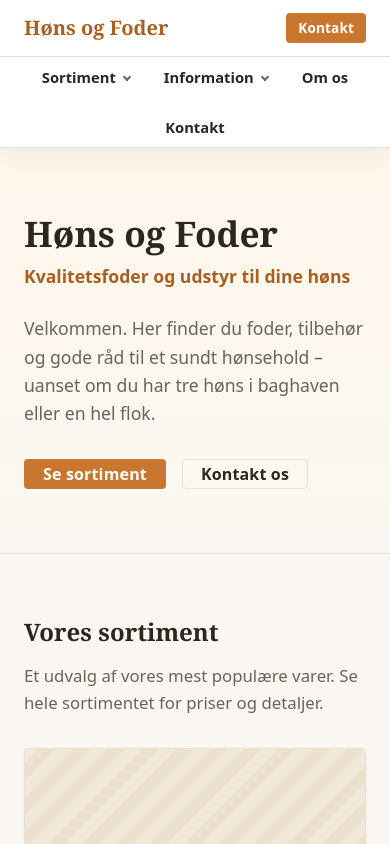
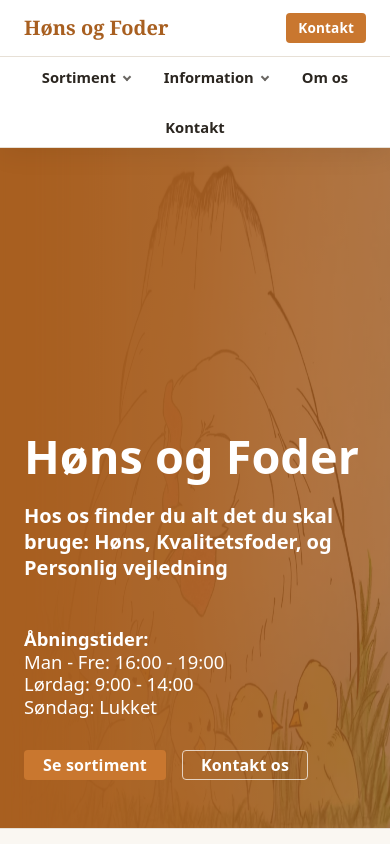
Before and after one commit to Bean-Machinie/Hoens-og-Foder-hjemmeside, a React (Vite) app: page / in a window 390 px wide. Shown: the top 844 px of the page. Built offline with nearby package versions, Linux system fonts and the light colour scheme.

Commit message:
Redesign hero section

```diff
--- a/src/components/layout/TopPanel.module.css
+++ b/src/components/layout/TopPanel.module.css
@@ -160,13 +160,17 @@
 }
 
 .navButton::after {
+  display: block;
+  flex: 0 0 auto;
   width: 6px;
   height: 6px;
   margin-left: 0.5rem;
+  margin-top: 0;
   border-right: 2px solid currentColor;
   border-bottom: 2px solid currentColor;
   content: '';
   opacity: 0.7;
+  transform-origin: 50% 50%;
   transform: rotate(45deg);
   transition: transform 160ms ease;
 }
--- a/src/pages/home/sections/Hero.module.css
+++ b/src/pages/home/sections/Hero.module.css
@@ -1,32 +1,104 @@
 .hero {
-  background: linear-gradient(180deg, #fff7ec 0%, var(--color-bg) 100%);
+  position: relative;
+  isolation: isolate;
+  min-height: clamp(460px, 70svh, 620px);
+  overflow: hidden;
+  background-color: var(--color-primary-dark);
   border-bottom: 1px solid var(--color-border);
 }
 
+.imageWrap {
+  position: absolute;
+  right: 0;
+  bottom: 0;
+  z-index: -1;
+  height: 100%;
+  aspect-ratio: 1065 / 865;
+  overflow: hidden;
+  -webkit-mask-image: linear-gradient(
+    90deg,
+    transparent 0%,
+    rgba(0, 0, 0, 0.08) 6%,
+    rgba(0, 0, 0, 0.45) 18%,
+    #000 34%
+  );
+  mask-image: linear-gradient(
+    90deg,
+    transparent 0%,
+    rgba(0, 0, 0, 0.08) 6%,
+    rgba(0, 0, 0, 0.45) 18%,
+    #000 34%
+  );
+}
+
+.imageWrap::before {
+  position: absolute;
+  inset: 0;
+  z-index: 1;
+  background:
+    linear-gradient(
+      90deg,
+      rgba(168, 95, 32, 0.18) 0%,
+      rgba(168, 95, 32, 0.08) 34%,
+      rgba(168, 95, 32, 0) 62%
+    );
+  content: '';
+}
+
+.image {
+  width: 100%;
+  height: 100%;
+  object-fit: fill;
+}
+
 .inner {
-  padding-block: var(--space-7);
+  width: 100%;
+  max-width: none;
+  min-height: inherit;
+  display: flex;
+  align-items: center;
+  margin-inline: 0;
+  padding-block: clamp(2.5rem, 5vw, 4.5rem);
+  padding-inline: clamp(2rem, 9vw, 11rem);
 }
 
 .content {
-  max-width: 640px;
+  max-width: 610px;
+  color: #fff;
 }
 
 .title {
-  font-size: clamp(2.2rem, 5vw, 3.2rem);
-  margin-bottom: var(--space-2);
+  color: #fff;
+  font-family: var(--font-body);
+  font-size: clamp(3rem, 5.7vw, 5rem);
+  font-weight: 800;
+  letter-spacing: 0;
+  line-height: 0.98;
+  margin-bottom: var(--space-4);
 }
 
 .subtitle {
-  font-size: clamp(1.1rem, 2.5vw, 1.4rem);
-  color: var(--color-primary-dark);
-  font-weight: 600;
-  margin-bottom: var(--space-4);
+  max-width: 28ch;
+  color: #fff;
+  font-size: clamp(1.25rem, 1.75vw, 1.7rem);
+  font-weight: 750;
+  line-height: 1.28;
+  margin-bottom: var(--space-6);
 }
 
-.lead {
-  font-size: 1.1rem;
-  color: var(--color-text-muted);
+.hours {
+  color: #fff;
+  font-size: clamp(1.15rem, 1.65vw, 1.55rem);
+  line-height: 1.22;
   margin-bottom: var(--space-5);
+}
+
+.hours p {
+  margin: 0;
+}
+
+.hoursTitle {
+  font-weight: 800;
 }
 
 .actions {
@@ -34,3 +106,64 @@
   flex-wrap: wrap;
   gap: var(--space-3);
 }
+
+.actions a:last-child {
+  border-color: rgba(255, 255, 255, 0.7);
+  color: #fff;
+}
+
+.actions a:last-child:hover {
+  border-color: #fff;
+  color: #fff;
+}
+
+@media (max-width: 980px) {
+  .hero {
+    min-height: auto;
+  }
+
+  .imageWrap {
+    width: 100%;
+    height: 100%;
+    aspect-ratio: auto;
+    opacity: 0.42;
+  }
+
+  .imageWrap::before {
+    background:
+      linear-gradient(
+        90deg,
+        rgba(168, 95, 32, 0.96) 0%,
+        rgba(168, 95, 32, 0.86) 48%,
+        rgba(168, 95, 32, 0.48) 100%
+      );
+  }
+
+  .inner {
+    min-height: min(680px, calc(100svh - 5.5rem));
+    align-items: flex-end;
+    padding-inline: var(--space-4);
+  }
+
+  .content {
+    max-width: 100%;
+  }
+
+  .title {
+    font-size: clamp(2.6rem, 12vw, 4rem);
+  }
+}
+
+@media (max-width: 540px) {
+  .inner {
+    padding-block: var(--space-6);
+  }
+
+  .subtitle {
+    font-size: 1.25rem;
+  }
+
+  .hours {
+    font-size: 1.15rem;
+  }
+}
--- a/src/pages/home/sections/Hero.tsx
+++ b/src/pages/home/sections/Hero.tsx
@@ -1,18 +1,30 @@
 import Button from '@/components/ui/Button';
+import heroImage from '@/assets/images/Hero_Image.webp';
 import { SITE } from '@/config/site';
 import styles from './Hero.module.css';
 
 function Hero() {
   return (
     <section className={styles.hero}>
+      <div className={styles.imageWrap} aria-hidden="true">
+        <img className={styles.image} draggable={false} src={heroImage} />
+      </div>
+
       <div className={`container ${styles.inner}`}>
         <div className={styles.content}>
           <h1 className={styles.title}>{SITE.name}</h1>
-          <p className={styles.subtitle}>{SITE.tagline}</p>
-          <p className={styles.lead}>
-            Velkommen. Her finder du foder, tilbehør og gode råd til et sundt
-            hønsehold – uanset om du har tre høns i baghaven eller en hel flok.
+          <p className={styles.subtitle}>
+            Hos os finder du alt det du skal bruge: Høns, Kvalitetsfoder, og
+            Personlig vejledning
           </p>
+
+          <div className={styles.hours}>
+            <p className={styles.hoursTitle}>Åbningstider:</p>
+            <p>Man - Fre: 16:00 - 19:00</p>
+            <p>Lørdag: 9:00 - 14:00</p>
+            <p>Søndag: Lukket</p>
+          </div>
+
           <div className={styles.actions}>
             <Button to="/sortiment">Se sortiment</Button>
             <Button to="/kontakt" variant="secondary">
```
